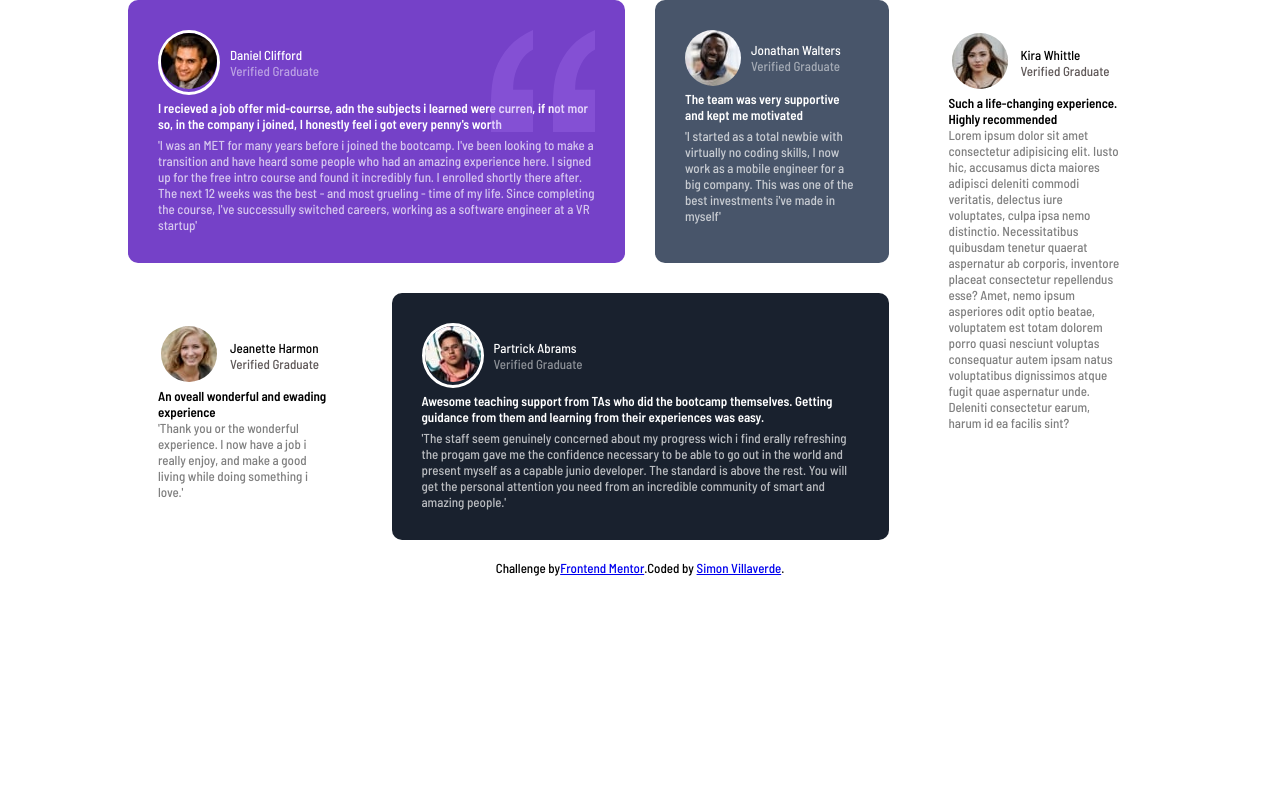
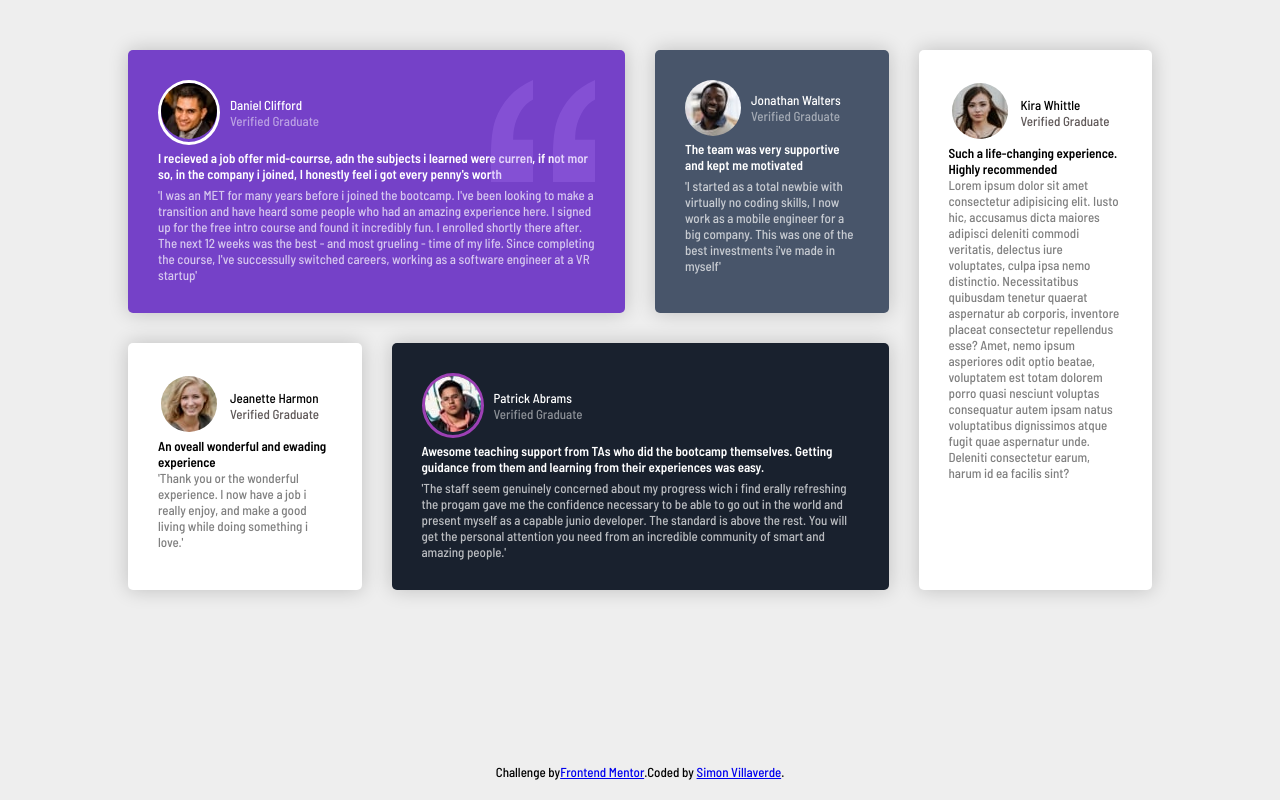
Before and after one commit to simonn435/testimonialsGridMentorChallenge, a plain HTML site: page index.html in a window 1280 px wide. Drawn offline with Linux system fonts and the light colour scheme.

Commit message:
Add files via upload

```diff
--- a/index.html
+++ b/index.html
@@ -87,11 +87,11 @@
 
       <div class="card-dark-gray card">
         <div class="card-top">
-        <div class="img-cont">
+        <div class="img-cont patrick">
             <img class="profile-image" src="./images/image-patrick.jpg" alt="image-kira">
         </div>
         <div class="card-top-name">
-            <div class="text-name">Partrick Abrams</div>
+            <div class="text-name">Patrick Abrams</div>
             <div class="text-verified">Verified Graduate</div>
           </div>
         </div>
--- a/style.css
+++ b/style.css
@@ -4,6 +4,15 @@
     box-sizing: border-box;
     font-family: 'Barlow Semi Condensed', sans-serif;
     font-size: 13px;
+}
+
+body {
+    display: flex;
+    justify-content: space-between;
+    align-items: center;
+    flex-direction: column;
+    height: 100vh;
+    background: rgb(238, 238, 238);
 }
 
 .profile-image {
@@ -20,18 +29,23 @@
     border-radius: 50%;
 }
 
+.patrick {
+    border-color: rgb(157, 64, 181);
+}
+
 .container {
     display: grid;
     grid-template-columns: repeat(4, 1fr);
     grid-auto-rows: auto;
     gap: 30px;
     width: 80%;
-    margin: auto;
+    margin: 50px auto;
 }
 
 .card {
     padding: 30px;
-    border-radius: 10px;
+    border-radius: 5px;
+    box-shadow: 0 0 20px rgba(0, 0, 0, .2);
 }
 
 .card-violet {
@@ -122,6 +136,7 @@
     .container {
         grid-template-columns: 1fr;
         grid-auto-rows: auto;
+        margin: 100px 0;
     }
     .card-violet {
         grid-column: 1 / 2;
```
